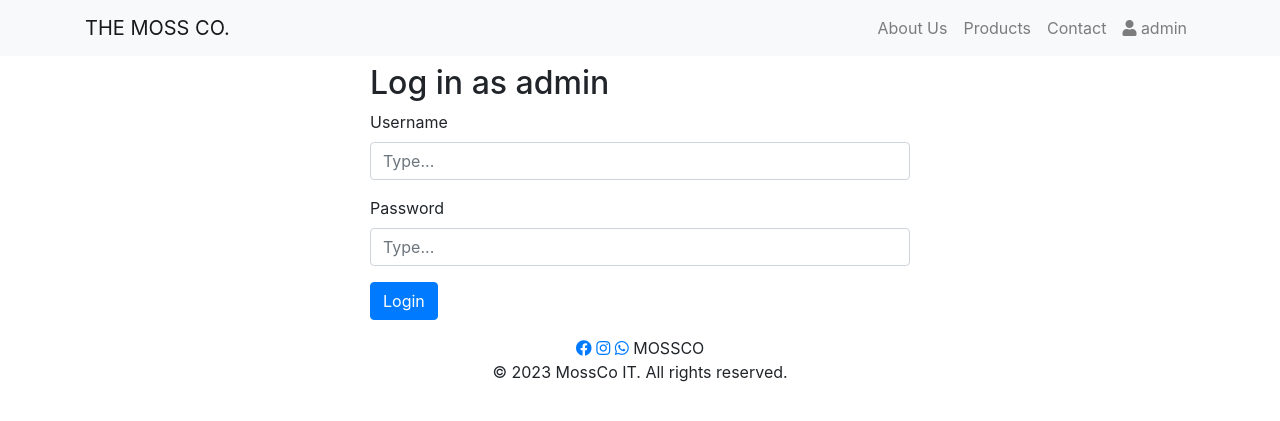
After one commit to ndahimana154/mossco-products-website, a PHP site: page /admin-home.php in a window 1280 px wide. The commit adds this page. Shown: the top 421 px of the page. Run offline with PHP 8.4, Linux system fonts and the light colour scheme.

Commit message:
Finished login of the admin

```diff
--- /dev/null
+++ b/admin-home.php
@@ -0,0 +1,89 @@
+<?php
+    session_start();
+    include("php/server.php");
+    if (!isset($_SESION['acting_user_id'])) {
+        header("admin-login.php");
+    }
+?>
+<!DOCTYPE html>
+<html lang="en">
+<head>
+    <meta charset="UTF-8">
+    <meta name="viewport" content="width=device-width, initial-scale=1.0">
+    <title>MossCo IT Portfolio</title>
+    <!-- Add Bootstrap CSS link here -->
+    <link rel="stylesheet" href="https://maxcdn.bootstrapcdn.com/bootstrap/4.5.2/css/bootstrap.min.css">
+    <link rel="stylesheet" href="https://cdnjs.cloudflare.com/ajax/libs/font-awesome/5.15.3/css/all.min.css">
+</head>
+<body data-spy="scroll" data-target="#navbar" data-offset="100">
+
+    <!-- Navigation -->
+    <?php
+        include("php/out-nav.php");
+    ?>
+
+    <!-- Login Form -->
+    <div class="container mt-5">
+        <div class="row justify-content-center">
+            <div class="col-md-6 mt-3">
+                <h2>
+                    Log in as admin
+                </h2>
+                <form action="" method="POST">
+                    <?php
+                        if (isset($_POST['loginBTN'])) {
+                            $un = $_POST['username'];
+                            $pw = $_POST['password'];
+                            $check_un = mysqli_query($server,"SELECT * from admin WHERE user_name = '$un'");
+                            if (mysqli_num_rows($check_un) !=1) {
+                                ?>
+                                <p class="alert alert-danger">
+                                    Username not found!
+                                </p>
+                                <?php
+                            }
+                            else {
+                                $check_pw_match = mysqli_query($server,"SELECT * from admin WHERE user_name = '$un'
+                                    AND password = '$pw'
+                                ");
+                                if (mysqli_num_rows($check_pw_match) !=1) {
+                                    ?>
+                                    <p class="alert alert-danger">
+                                        Password doesn't match with Username
+                                    </p>
+                                    <?php
+                                }
+                                else {
+                                    $data_userid = mysqli_fetch_array($check_pw_match);
+                                    $userid = $data_userid['user_id'];
+                                    $_SESION['acting_user_id'] = $userid;
+                                    header("location: admin-home.php");
+                                }
+                            }
+                        }
+                    ?>
+                    <div class="form-group">
+                        <label for="username">Username</label>
+                        <input type="text" class="form-control" id="username" name="username" placeholder="Type..." required>
+                    </div>
+                    <div class="form-group">
+                        <label for="password">Password</label>
+                        <input type="password" class="form-control" id="password" name="password" placeholder="Type..." required>
+                    </div>
+                    <button type="submit" name="loginBTN" class="btn btn-primary">Login</button>
+                </form>
+            </div>
+        </div>
+    </div>
+
+    <!-- Footer -->
+    <?php
+        include("php/footer.php");
+    ?>
+
+    <!-- Add Bootstrap JS script link here -->
+    <script src="https://cdnjs.cloudflare.com/ajax/libs/jquery/3.5.1/jquery.min.js"></script>
+    <script src="https://maxcdn.bootstrapcdn.com/bootstrap/4.5.2/js/bootstrap.min.js"></script>
+
+</body>
+</html>
--- /dev/null
+++ b/php/footer.php
@@ -0,0 +1,9 @@
+<footer class="text-center py-3">
+    <div class="social-icons">
+        <a href="https://facebook.com/mosscoit" target="_blank" class="social-icon"><i class="fab fa-facebook"></i></a>
+        <a href="https://instagram.com/mosscoit" target="_blank" class="social-icon"><i class="fab fa-instagram"></i></a>
+        <a href="https://wa.me/250788923011" target="_blank" class="social-icon"><i class="fab fa-whatsapp"></i></a> MOSSCO
+        <!-- Add more social media icons as needed -->
+    </div>
+    <p>&copy; 2023 MossCo IT. All rights reserved.</p>
+</footer>
--- a/php/out-nav.php
+++ b/php/out-nav.php
@@ -1,16 +1,16 @@
 <nav class="navbar navbar-expand-lg navbar-light bg-light fixed-top" id="navbar">
         <div class="container">
-            <a class="navbar-brand" href="#">THE MOSS CO.</a>
+            <a class="navbar-brand" href="index.php">THE MOSS CO.</a>
             <button class="navbar-toggler" type="button" data-toggle="collapse" data-target="#navbarNav"
                     aria-controls="navbarNav" aria-expanded="false" aria-label="Toggle navigation">
                 <span class="navbar-toggler-icon"></span>
             </button>
             <div class="collapse navbar-collapse" id="navbarNav">
                 <ul class="navbar-nav ml-auto">
-                    <li class="nav-item"><a class="nav-link" href="#about">About Us</a></li>
-                    <li class="nav-item"><a class="nav-link" href="#products">Products</a></li>
-                    <li class="nav-item"><a class="nav-link" href="#contact">Contact</a></li>
-                    <li class="nav-item"><a class="nav-link" href="#contact">
+                    <li class="nav-item"><a class="nav-link" href="index.php#about">About Us</a></li>
+                    <li class="nav-item"><a class="nav-link" href="index.php#products">Products</a></li>
+                    <li class="nav-item"><a class="nav-link" href="index.php#contact">Contact</a></li>
+                    <li class="nav-item"><a class="nav-link" href="admin-login.php">
                         <i class="fa fa-user"></i> admin
                     </a></li>
                 </ul>
--- /dev/null
+++ b/php/server.php
@@ -0,0 +1,4 @@
+<?php
+    $server = mysqli_connect("localhost","root","","moss_co") or
+        die("Unable to connect to database");
+?>
```
Also changed, not shown: admin-login.php (added, +86 -0 lines), index.php (+4 -39 lines).
